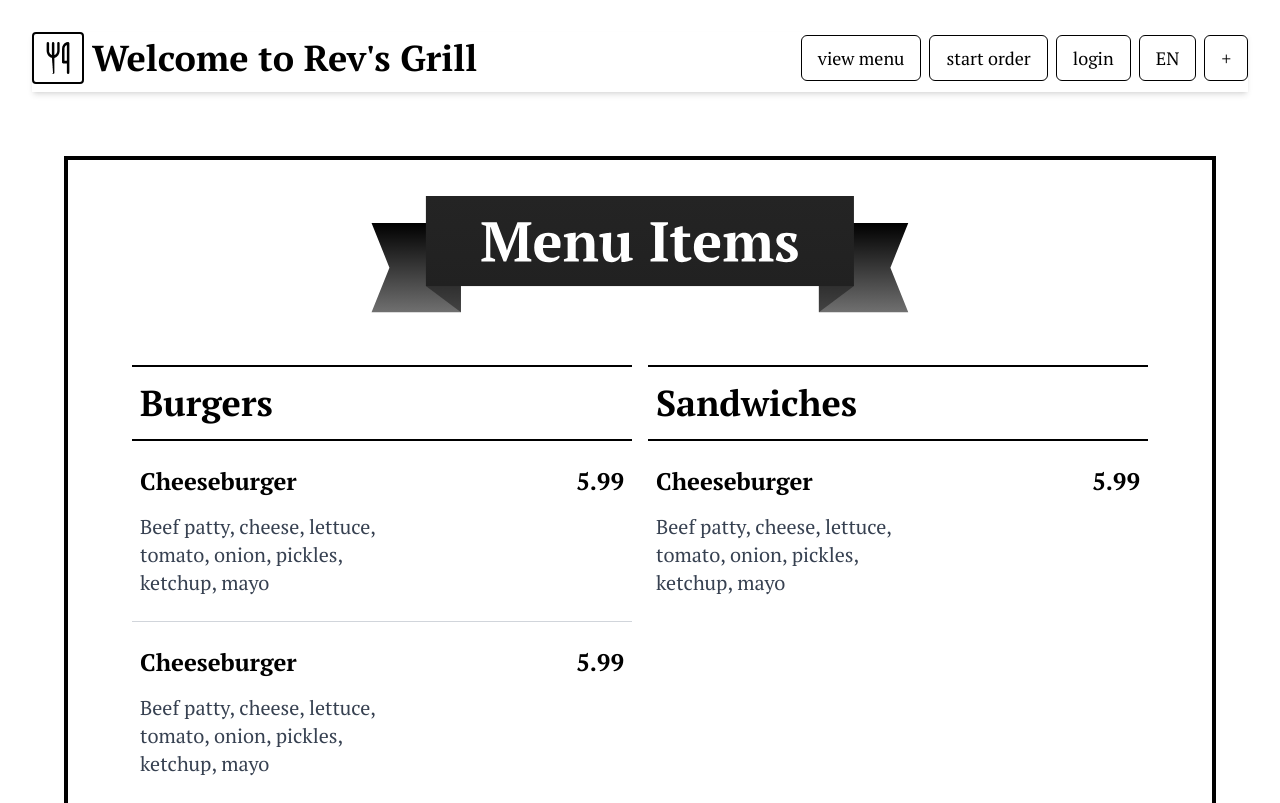
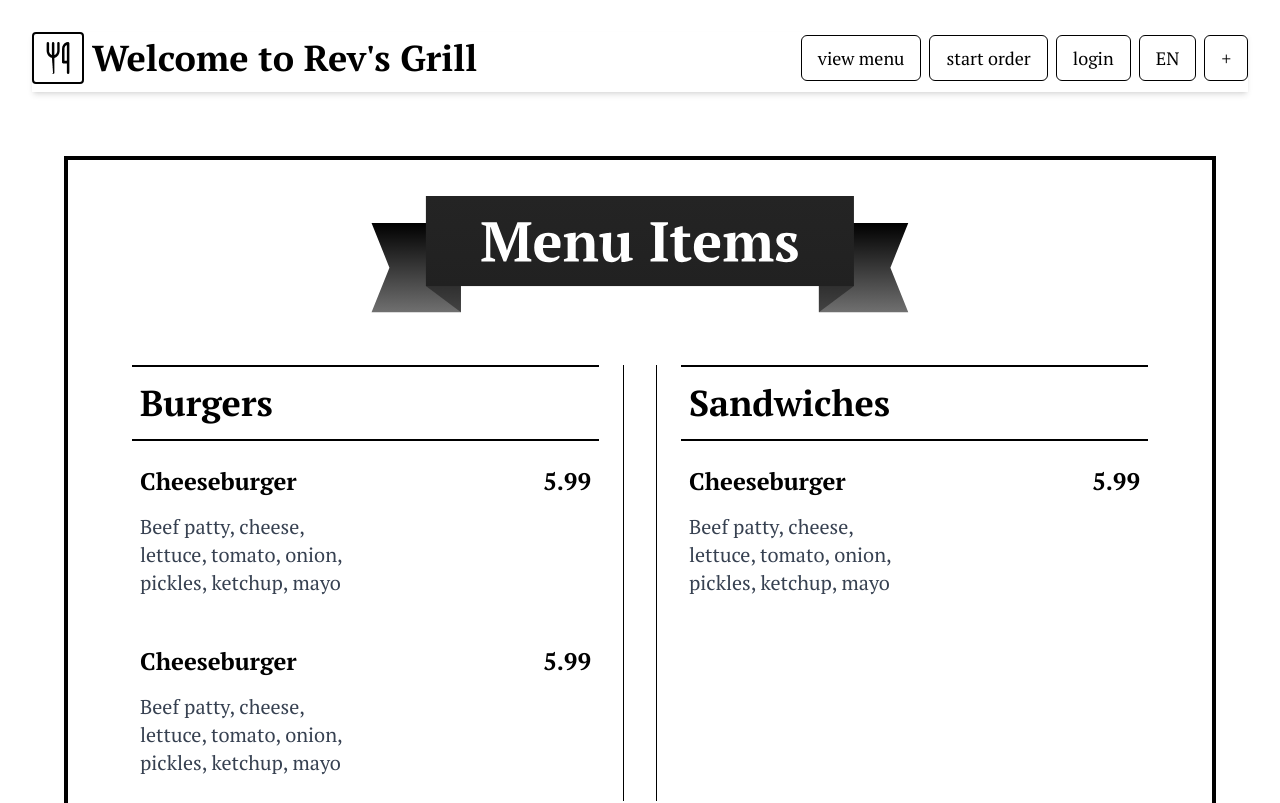
Before and after one commit to csce-315-331-2024a/project-3-full-stack-agile-web-project-3-901-7, a React (Vite) app in the folder frontend/: page /menu in a window 1280 px wide. Shown: the top 803 px of the page. Built offline with nearby package versions, Linux system fonts and the light colour scheme.

Commit message:
fix menu

```diff
--- a/frontend/src/pages/Menu.tsx
+++ b/frontend/src/pages/Menu.tsx
@@ -102,11 +102,11 @@ export default function Menu() {
                 </div>
 
                 {/* menu categories */}
-                <div className="grid grid-cols-1 md:grid-cols-2 gap-4 py-4 px-16">
-                    {Object.entries(groupedItems).map(([category, items]) => (
-                        <div key={category} className="mb-4">
+                <div className="grid grid-cols-1 md:grid-cols-2 gap-8 py-4 px-16">
+                    {Object.entries(groupedItems).map(([category, items], index) => (
+                        <div key={category} className={`mb-4 ${index % 2 === 0 ? "pr-6 md:border-r md:border-black" : "pl-6 md:border-l md:border-black"}`}>
                             <h1 className="text-4xl font-ptserif font-bold py-4 px-2 border-y-2 border-black">{category}</h1>
-                            <ul className="divide-y divide-gray-300">
+                            <ul>
                                 {items.map((item) => (
                                     <li key={item.itemid} className="py-2">
                                         <ItemCard itemid={item.itemid} name={item.name} price={item.price} category={item.category} ingredients={item.ingredients} startdate={item.startdate} enddate={item.enddate} />
```
